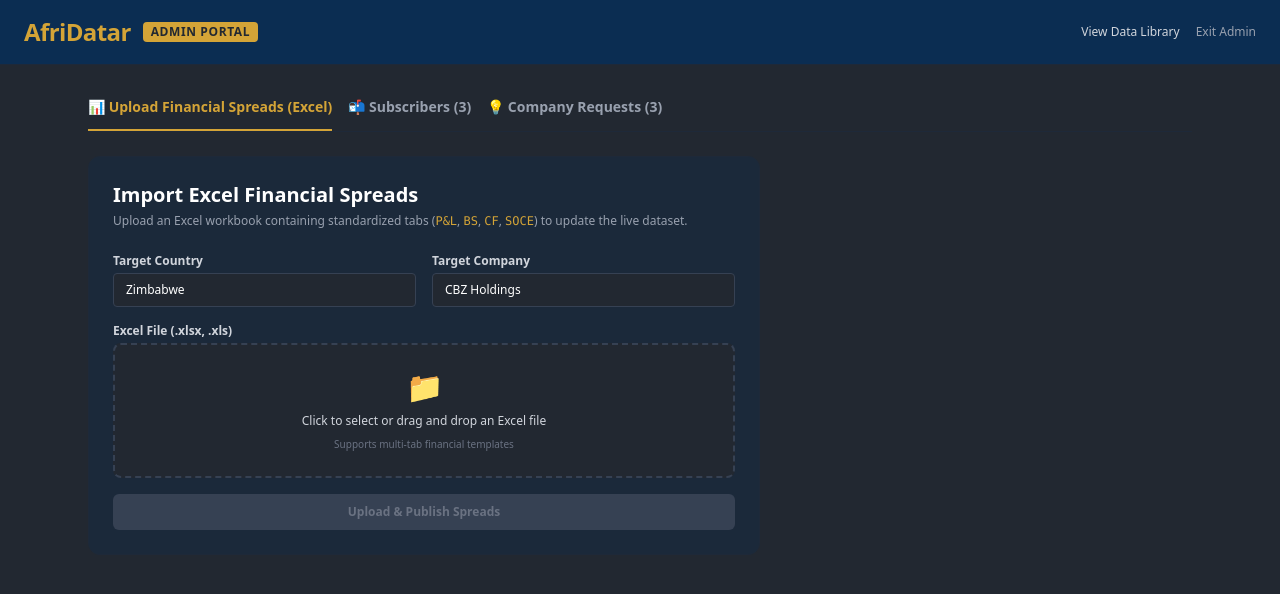
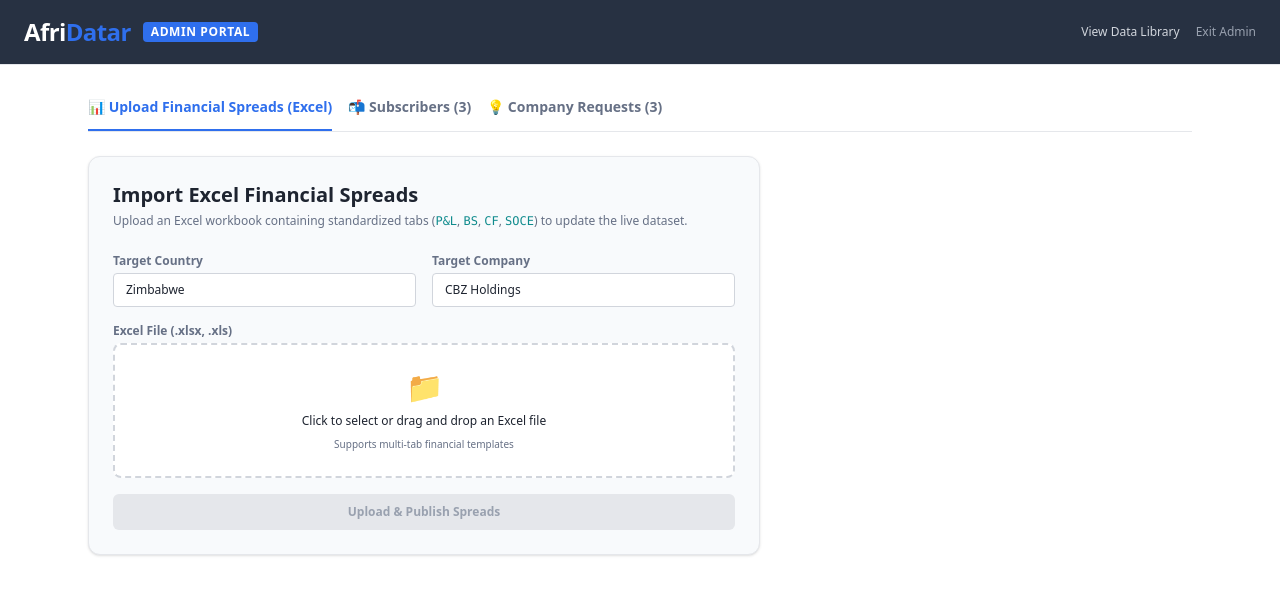
Before and after one commit to findatarate/afridatar, a Next.js app: page /admin in a window 1280 px wide. Shown: the top 594 px of the page. Built offline with nearby package versions, Linux system fonts and the light colour scheme.

Commit message:
Refactor AdminPage styles and structure

```diff
--- a/app/admin/page.tsx
+++ b/app/admin/page.tsx
@@ -3,7 +3,6 @@
 import Link from 'next/link';
 import { useState } from 'react';
 
-// --- Types ---
 type AdminTab = 'upload' | 'subscribers' | 'suggestions';
 
 interface Subscriber {
@@ -21,7 +20,6 @@
   status: 'Pending' | 'In Progress' | 'Completed';
 }
 
-// --- Mock Initial Data ---
 const MOCK_SUBSCRIBERS: Subscriber[] = [
   { id: '1', email: 'investor.rel@capital.co.zw', subscribedAt: '2026-08-10' },
   { id: '2', email: 'analyst@africanmarkets.com', subscribedAt: '2026-08-12' },
@@ -36,19 +34,15 @@
 
 export default function AdminPage() {
   const [activeTab, setActiveTab] = useState<AdminTab>('upload');
-
-  // Subscriber & Suggestion State
   const [subscribers] = useState<Subscriber[]>(MOCK_SUBSCRIBERS);
   const [suggestions, setSuggestions] = useState<Suggestion[]>(MOCK_SUGGESTIONS);
 
-  // Upload Form State
   const [selectedFile, setSelectedFile] = useState<File | null>(null);
   const [targetCompany, setTargetCompany] = useState('CBZ Holdings');
   const [targetCountry, setTargetCountry] = useState('Zimbabwe');
   const [uploadStatus, setUploadStatus] = useState<string | null>(null);
   const [isUploading, setIsUploading] = useState(false);
 
-  // Handle File Selection
   const handleFileChange = (e: React.ChangeEvent<HTMLInputElement>) => {
     if (e.target.files && e.target.files[0]) {
       setSelectedFile(e.target.files[0]);
@@ -56,7 +50,6 @@
     }
   };
 
-  // Handle Excel Upload Submission
   const handleUploadSubmit = (e: React.FormEvent) => {
     e.preventDefault();
     if (!selectedFile) return;
@@ -64,7 +57,6 @@
     setIsUploading(true);
     setUploadStatus(null);
 
-    // Simulate Excel parsing & ingestion delay
     setTimeout(() => {
       setIsUploading(false);
       setUploadStatus(`Successfully parsed "${selectedFile.name}" and imported statements for ${targetCompany} (${targetCountry}).`);
@@ -72,7 +64,6 @@
     }, 1500);
   };
 
-  // Update Suggestion Status
   const toggleSuggestionStatus = (id: string) => {
     setSuggestions((prev) =>
       prev.map((s) => {
@@ -87,19 +78,19 @@
   };
 
   return (
-    <div className="min-h-screen bg-[#222831] text-white flex flex-col font-sans">
-      {/* Admin Header */}
-      <header className="border-b border-gray-800 bg-[#0B2D52] px-6 py-4 flex justify-between items-center">
+    <div className="min-h-screen bg-white text-[#1E2430] flex flex-col font-sans">
+      {/* Header */}
+      <header className="border-b border-gray-200 bg-[#273142] text-white px-6 py-4 flex justify-between items-center">
         <div className="flex items-center gap-3">
-          <Link href="/" className="text-2xl font-bold text-[#D4A437] tracking-tight hover:opacity-90 transition-opacity">
-            AfriDatar
+          <Link href="/" className="text-2xl font-bold text-white tracking-tight">
+            Afri<span className="text-[#2F6FED]">Datar</span>
           </Link>
-          <span className="text-xs bg-[#D4A437] text-[#222831] font-extrabold px-2 py-0.5 rounded uppercase tracking-wider">
+          <span className="text-xs bg-[#2F6FED] text-white font-extrabold px-2 py-0.5 rounded uppercase tracking-wider">
             Admin Portal
           </span>
         </div>
         <div className="flex items-center gap-4 text-xs">
-          <Link href="/data" className="text-gray-300 hover:text-[#D4A437] transition-colors">
+          <Link href="/data" className="text-gray-300 hover:text-white transition-colors">
             View Data Library
           </Link>
           <Link href="/" className="text-gray-400 hover:text-white transition-colors">
@@ -111,13 +102,13 @@
       {/* Main Container */}
       <main className="max-w-6xl mx-auto px-6 py-8 w-full flex-1 flex flex-col gap-6">
         {/* Navigation Tabs */}
-        <div className="border-b border-gray-800 flex gap-4">
+        <div className="border-b border-gray-200 flex gap-4">
           <button
             onClick={() => setActiveTab('upload')}
             className={`pb-3 text-sm font-semibold border-b-2 transition-colors ${
               activeTab === 'upload'
-                ? 'border-[#D4A437] text-[#D4A437]'
-                : 'border-transparent text-gray-400 hover:text-white'
+                ? 'border-[#2F6FED] text-[#2F6FED]'
+                : 'border-transparent text-[#667085] hover:text-[#1E2430]'
             }`}
           >
             📊 Upload Financial Spreads (Excel)
@@ -126,8 +117,8 @@
             onClick={() => setActiveTab('subscribers')}
             className={`pb-3 text-sm font-semibold border-b-2 transition-colors ${
               activeTab === 'subscribers'
-                ? 'border-[#D4A437] text-[#D4A437]'
-                : 'border-transparent text-gray-400 hover:text-white'
+                ? 'border-[#2F6FED] text-[#2F6FED]'
+                : 'border-transparent text-[#667085] hover:text-[#1E2430]'
             }`}
           >
             📬 Subscribers ({subscribers.length})
@@ -136,50 +127,50 @@
             onClick={() => setActiveTab('suggestions')}
             className={`pb-3 text-sm font-semibold border-b-2 transition-colors ${
               activeTab === 'suggestions'
-                ? 'border-[#D4A437] text-[#D4A437]'
-                : 'border-transparent text-gray-400 hover:text-white'
+                ? 'border-[#2F6FED] text-[#2F6FED]'
+                : 'border-transparent text-[#667085] hover:text-[#1E2430]'
             }`}
           >
             💡 Company Requests ({suggestions.length})
           </button>
         </div>
 
-        {/* TAB 1: EXCEL UPLOAD PANEL */}
+        {/* TAB 1: EXCEL UPLOAD */}
         {activeTab === 'upload' && (
-          <div className="bg-[#0B2D52]/30 border border-gray-800 p-6 rounded-xl max-w-2xl">
-            <h2 className="text-xl font-bold text-white mb-1">Import Excel Financial Spreads</h2>
-            <p className="text-xs text-gray-400 mb-6">
-              Upload an Excel workbook containing standardized tabs (<code className="text-[#D4A437]">P&L</code>, <code className="text-[#D4A437]">BS</code>, <code className="text-[#D4A437]">CF</code>, <code className="text-[#D4A437]">SOCE</code>) to update the live dataset.
+          <div className="bg-[#F8FAFC] border border-gray-200 p-6 rounded-xl max-w-2xl shadow-sm">
+            <h2 className="text-xl font-bold text-[#1E2430] mb-1">Import Excel Financial Spreads</h2>
+            <p className="text-xs text-[#667085] mb-6">
+              Upload an Excel workbook containing standardized tabs (<code className="text-[#0F8B8D]">P&L</code>, <code className="text-[#0F8B8D]">BS</code>, <code className="text-[#0F8B8D]">CF</code>, <code className="text-[#0F8B8D]">SOCE</code>) to update the live dataset.
             </p>
 
             <form onSubmit={handleUploadSubmit} className="space-y-4">
               <div className="grid grid-cols-2 gap-4">
                 <div>
-                  <label className="text-xs font-semibold text-gray-300 block mb-1">Target Country</label>
+                  <label className="text-xs font-semibold text-[#667085] block mb-1">Target Country</label>
                   <input
                     type="text"
                     required
                     value={targetCountry}
                     onChange={(e) => setTargetCountry(e.target.value)}
-                    className="w-full px-3 py-2 rounded bg-[#222831] border border-gray-700 text-xs text-white focus:outline-none focus:border-[#D4A437]"
+                    className="w-full px-3 py-2 rounded bg-white border border-gray-300 text-xs text-[#1E2430] focus:outline-none focus:border-[#2F6FED]"
                   />
                 </div>
                 <div>
-                  <label className="text-xs font-semibold text-gray-300 block mb-1">Target Company</label>
+                  <label className="text-xs font-semibold text-[#667085] block mb-1">Target Company</label>
                   <input
                     type="text"
                     required
                     value={targetCompany}
                     onChange={(e) => setTargetCompany(e.target.value)}
-                    className="w-full px-3 py-2 rounded bg-[#222831] border border-gray-700 text-xs text-white focus:outline-none focus:border-[#D4A437]"
+                    className="w-full px-3 py-2 rounded bg-white border border-gray-300 text-xs text-[#1E2430] focus:outline-none focus:border-[#2F6FED]"
                   />
                 </div>
               </div>
 
-              {/* Drag and Drop Box */}
+              {/* Upload Drop Zone */}
               <div>
-                <label className="text-xs font-semibold text-gray-300 block mb-1">Excel File (.xlsx, .xls)</label>
-                <div className="border-2 border-dashed border-gray-700 hover:border-[#0F7B5F] bg-[#222831] rounded-lg p-6 text-center transition-colors">
+                <label className="text-xs font-semibold text-[#667085] block mb-1">Excel File (.xlsx, .xls)</label>
+                <div className="border-2 border-dashed border-gray-300 hover:border-[#0F8B8D] bg-white rounded-lg p-6 text-center transition-colors">
                   <input
                     type="file"
                     accept=".xlsx, .xls"
@@ -189,10 +180,10 @@
                   />
                   <label htmlFor="excel-file-input" className="cursor-pointer flex flex-col items-center gap-2">
                     <span className="text-3xl">📁</span>
-                    <span className="text-xs text-gray-300 font-medium">
+                    <span className="text-xs text-[#1E2430] font-medium">
                       {selectedFile ? selectedFile.name : 'Click to select or drag and drop an Excel file'}
                     </span>
-                    <span className="text-[10px] text-gray-500">Supports multi-tab financial templates</span>
+                    <span className="text-[10px] text-[#667085]">Supports multi-tab financial templates</span>
                   </label>
                 </div>
               </div>
@@ -202,8 +193,8 @@
                 disabled={!selectedFile || isUploading}
                 className={`w-full py-2.5 rounded-md font-semibold text-xs transition-colors ${
                   !selectedFile || isUploading
-                    ? 'bg-gray-700 text-gray-500 cursor-not-allowed'
-                    : 'bg-[#0F7B5F] hover:bg-[#0c634c] text-white'
+                    ? 'bg-gray-200 text-gray-400 cursor-not-allowed'
+                    : 'bg-[#0F8B8D] hover:bg-[#0c7274] text-white shadow-sm'
                 }`}
               >
                 {isUploading ? 'Parsing & Uploading Data...' : 'Upload & Publish Spreads'}
@@ -211,32 +202,32 @@
             </form>
 
             {uploadStatus && (
-              <div className="mt-4 p-3 bg-[#0F7B5F]/20 border border-[#0F7B5F]/40 rounded text-xs text-[#0F7B5F] font-medium">
+              <div className="mt-4 p-3 bg-[#0F8B8D]/15 border border-[#0F8B8D]/30 rounded text-xs text-[#0F8B8D] font-medium">
                 {uploadStatus}
               </div>
             )}
           </div>
         )}
 
-        {/* TAB 2: SUBSCRIBERS TABLE */}
+        {/* TAB 2: SUBSCRIBERS */}
         {activeTab === 'subscribers' && (
-          <div className="bg-[#0B2D52]/20 border border-gray-800 rounded-lg overflow-hidden">
-            <div className="p-4 border-b border-gray-800 flex justify-between items-center">
-              <h2 className="text-sm font-bold text-white">Email Notification Subscribers</h2>
-              <span className="text-xs text-gray-400">Total: {subscribers.length}</span>
+          <div className="bg-white border border-gray-200 rounded-lg overflow-hidden shadow-sm">
+            <div className="p-4 border-b border-gray-200 flex justify-between items-center bg-[#F8FAFC]">
+              <h2 className="text-sm font-bold text-[#1E2430]">Email Notification Subscribers</h2>
+              <span className="text-xs text-[#667085]">Total: {subscribers.length}</span>
             </div>
             <table className="w-full text-left border-collapse">
               <thead>
-                <tr className="bg-[#0B2D52] text-xs font-semibold text-gray-300 border-b border-gray-800">
+                <tr className="bg-[#F1F5F9] text-xs font-semibold text-[#273142] border-b border-gray-200">
                   <th className="p-3">Email Address</th>
                   <th className="p-3">Subscription Date</th>
                 </tr>
               </thead>
-              <tbody className="divide-y divide-gray-800 text-xs">
+              <tbody className="divide-y divide-gray-200 text-xs">
                 {subscribers.map((sub) => (
-                  <tr key={sub.id} className="hover:bg-gray-800/30 text-gray-300">
-                    <td className="p-3 font-mono text-white">{sub.email}</td>
-                    <td className="p-3 text-gray-400">{sub.subscribedAt}</td>
+                  <tr key={sub.id} className="hover:bg-gray-50 text-[#273142]">
+                    <td className="p-3 font-mono text-[#1E2430]">{sub.email}</td>
+                    <td className="p-3 text-[#667085]">{sub.subscribedAt}</td>
                   </tr>
                 ))}
               </tbody>
@@ -244,16 +235,16 @@
           </div>
         )}
 
-        {/* TAB 3: COMPANY REQUESTS TABLE */}
+        {/* TAB 3: SUGGESTIONS */}
         {activeTab === 'suggestions' && (
-          <div className="bg-[#0B2D52]/20 border border-gray-800 rounded-lg overflow-hidden">
-            <div className="p-4 border-b border-gray-800 flex justify-between items-center">
-              <h2 className="text-sm font-bold text-white">User-Suggested Companies</h2>
-              <span className="text-xs text-gray-400">Click status to toggle</span>
+          <div className="bg-white border border-gray-200 rounded-lg overflow-hidden shadow-sm">
+            <div className="p-4 border-b border-gray-200 flex justify-between items-center bg-[#F8FAFC]">
+              <h2 className="text-sm font-bold text-[#1E2430]">User-Suggested Companies</h2>
+              <span className="text-xs text-[#667085]">Click status badge to toggle</span>
             </div>
             <table className="w-full text-left border-collapse">
               <thead>
-                <tr className="bg-[#0B2D52] text-xs font-semibold text-gray-300 border-b border-gray-800">
+                <tr className="bg-[#F1F5F9] text-xs font-semibold text-[#273142] border-b border-gray-200">
                   <th className="p-3">Company Name</th>
                   <th className="p-3">Country</th>
                   <th className="p-3">Requester Email</th>
@@ -261,22 +252,22 @@
                   <th className="p-3">Status</th>
                 </tr>
               </thead>
-              <tbody className="divide-y divide-gray-800 text-xs">
+              <tbody className="divide-y divide-gray-200 text-xs">
                 {suggestions.map((s) => (
-                  <tr key={s.id} className="hover:bg-gray-800/30 text-gray-300">
-                    <td className="p-3 font-bold text-white">{s.companyName}</td>
-                    <td className="p-3 text-[#D4A437]">{s.country}</td>
-                    <td className="p-3 font-mono">{s.email}</td>
-                    <td className="p-3 text-gray-400">{s.requestedAt}</td>
+                  <tr key={s.id} className="hover:bg-gray-50 text-[#273142]">
+                    <td className="p-3 font-bold text-[#1E2430]">{s.companyName}</td>
+                    <td className="p-3 text-[#2F6FED]">{s.country}</td>
+                    <td className="p-3 font-mono text-[#667085]">{s.email}</td>
+                    <td className="p-3 text-[#667085]">{s.requestedAt}</td>
                     <td className="p-3">
                       <button
                         onClick={() => toggleSuggestionStatus(s.id)}
                         className={`px-2 py-0.5 rounded text-[10px] font-semibold transition-colors ${
                           s.status === 'Completed'
-                            ? 'bg-[#0F7B5F]/20 text-[#0F7B5F] border border-[#0F7B5F]/40'
+                            ? 'bg-[#0F8B8D]/15 text-[#0F8B8D] border border-[#0F8B8D]/30'
                             : s.status === 'In Progress'
-                            ? 'bg-[#D4A437]/20 text-[#D4A437] border border-[#D4A437]/40'
-                            : 'bg-gray-800 text-gray-400 border border-gray-700'
+                            ? 'bg-[#2F6FED]/15 text-[#2F6FED] border border-[#2F6FED]/30'
+                            : 'bg-gray-100 text-[#667085] border border-gray-300'
                         }`}
                       >
                         {s.status}
```
